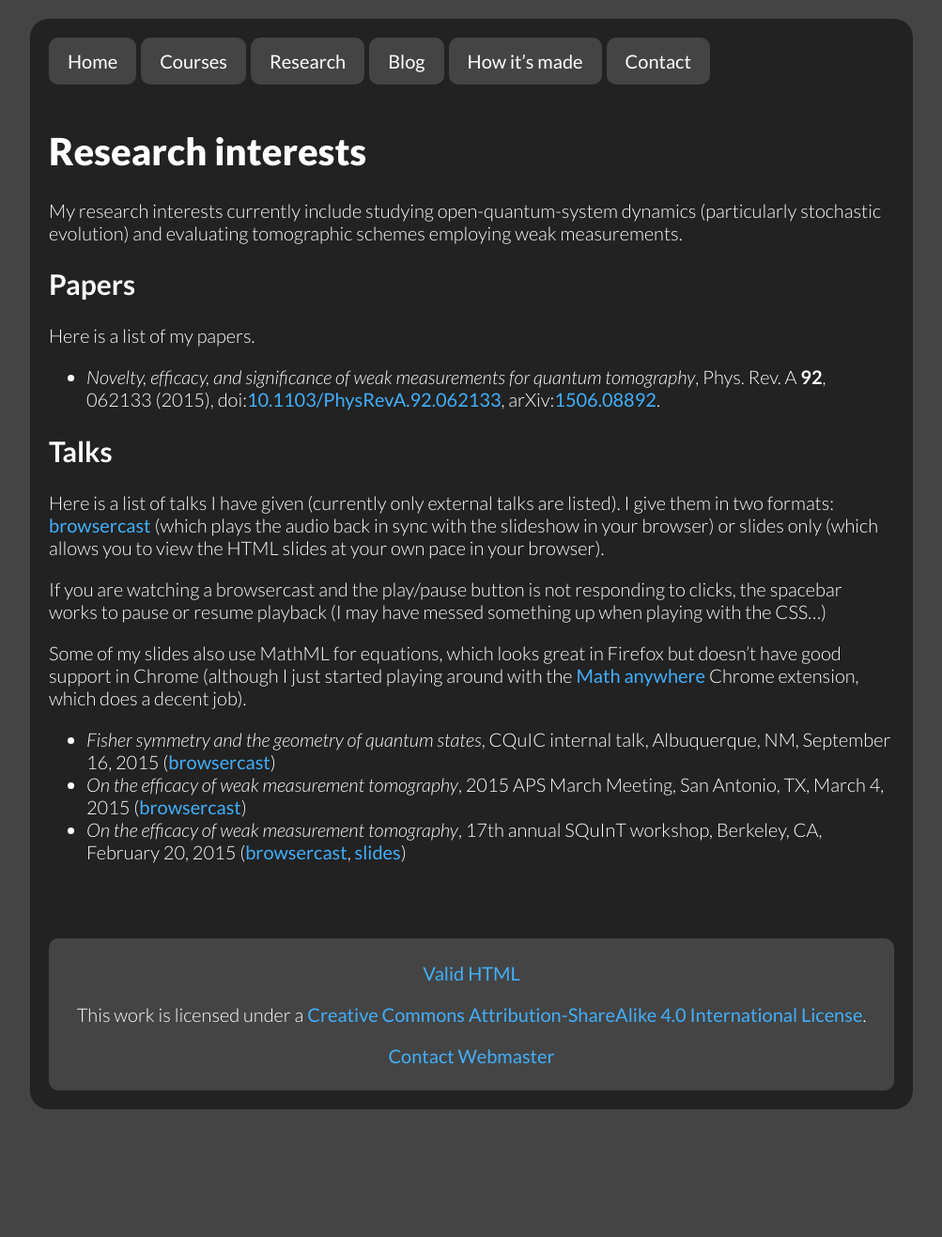
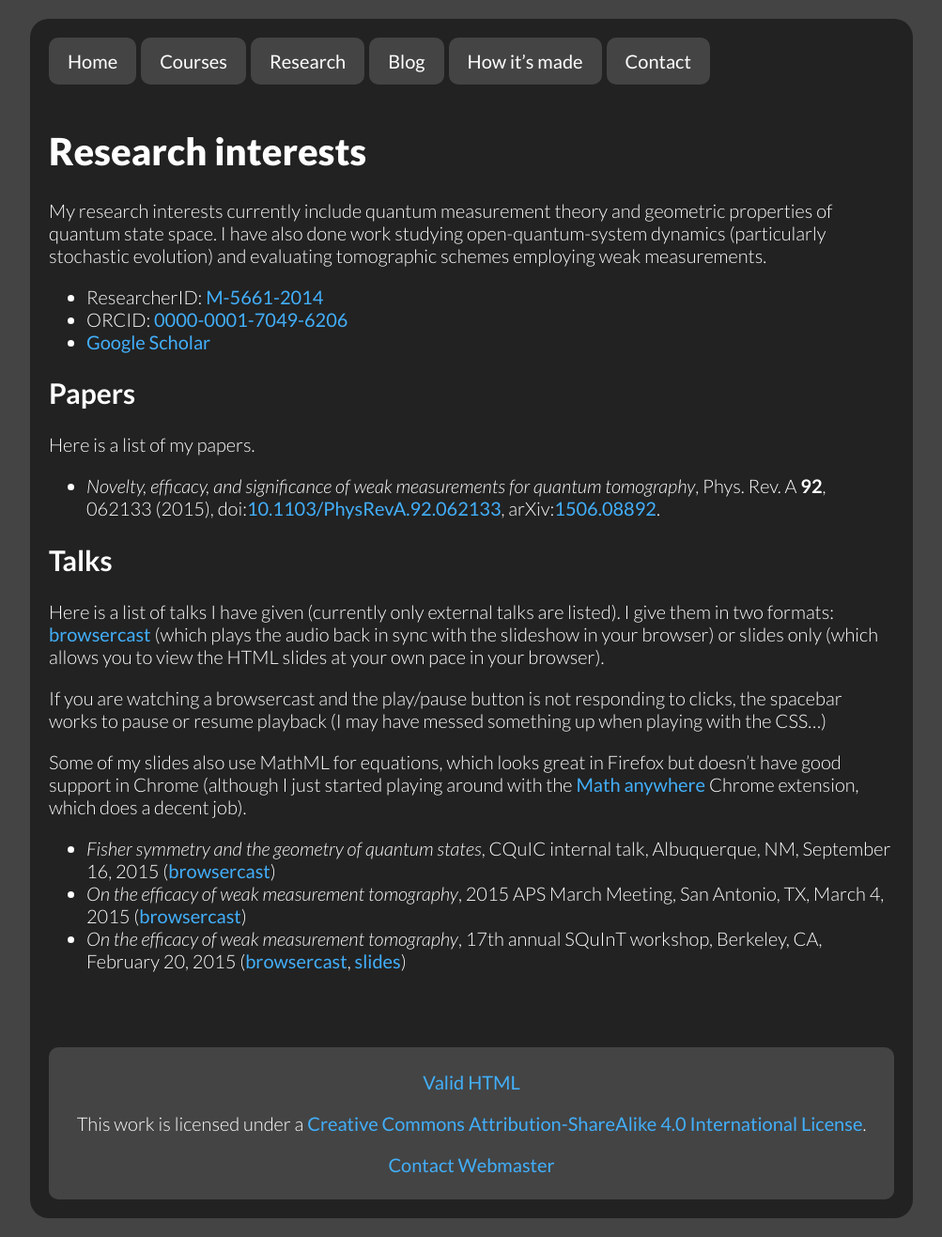
Before and after one commit to jarthurgross/website, a Jekyll site: the page built from research/index.md, in a window 1280 px wide. Shown: the whole page at 94% size, without its empty margins (138-1141 px from the left). Built offline with Jekyll 4.4.1, drawn with Linux system fonts in a browser that asks for light colours; Markdown is read by kramdown in place of the engine named in the settings; before the commit the page ends 1201 px from its top, so only the background shows below that.

Commit message:
Add list of researcher profiles & update research interests.

```diff
--- a/research/index.md
+++ b/research/index.md
@@ -8,13 +8,14 @@ title: Research interests
 
 # Research interests
 
-My research interests currently include studying open-quantum-system dynamics
-(particularly stochastic evolution) and evaluating tomographic schemes employing
-weak measurements.
+My research interests currently include quantum measurement theory and
+geometric properties of quantum state space. I have also done work studying
+open-quantum-system dynamics (particularly stochastic evolution) and evaluating
+tomographic schemes employing weak measurements.
 
-<p>
-<span id='badgeCont947380' style='width:126px'><script src='http://labs.researcherid.com/mashlets?el=badgeCont947380&mashlet=badge&showTitle=false&className=a&rid=M-5661-2014'></script></span>
-</p>
+* ResearcherID: [M-5661-2014][rid]
+* ORCID: [0000-0001-7049-6206][orcid]
+* [Google Scholar][scholar]
 
 ## Papers
 
@@ -59,3 +60,6 @@ job).
 [weakmeastomodoi]: http://dx.doi.org/10.1103/PhysRevA.92.062133
 [fsgqsbc]: http://jarthurgross.github.io/fisher-symmetric-2015
 [mathanywhere]: https://github.com/andrusha/mathml-chrome
+[rid]: http://www.researcherid.com/rid/M-5661-2014
+[orcid]: http://orcid.org/0000-0001-7049-6206
+[scholar]: https://scholar.google.com/citations?user=yo_et60AAAAJ
```
